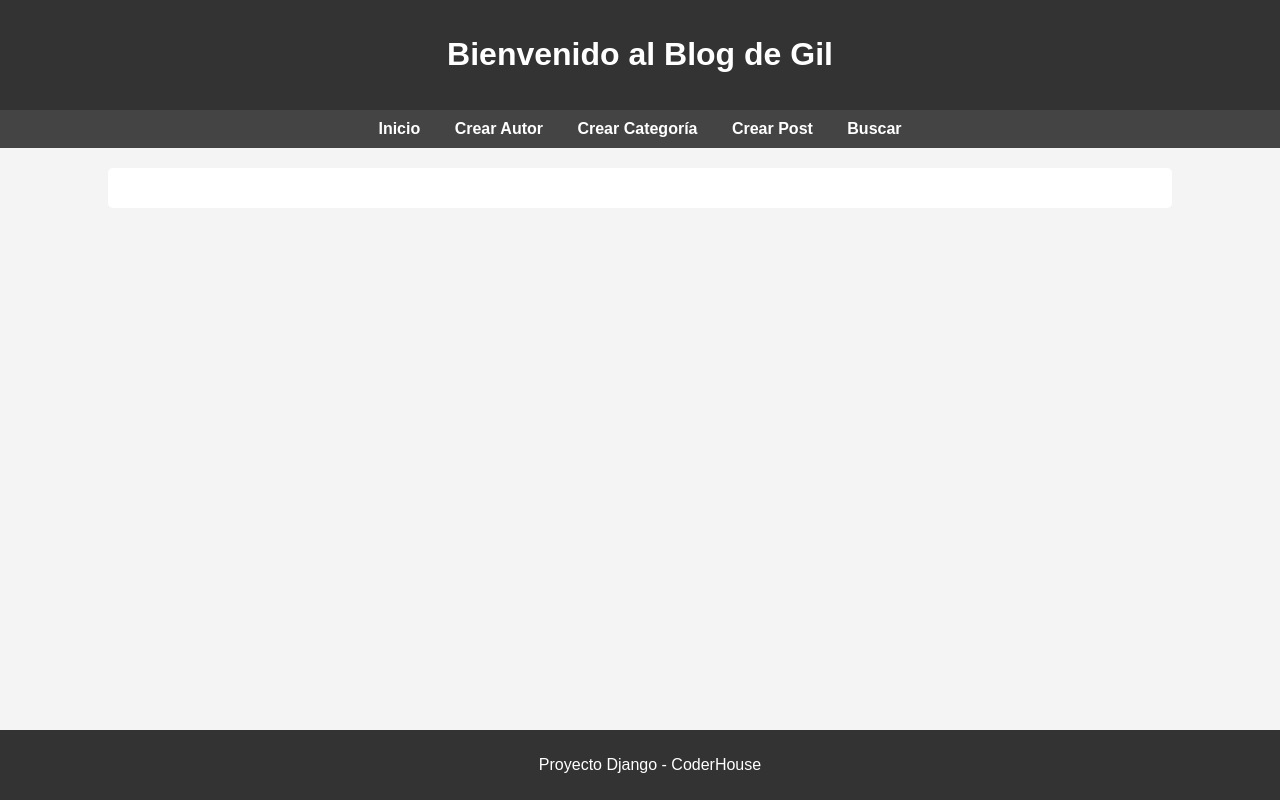
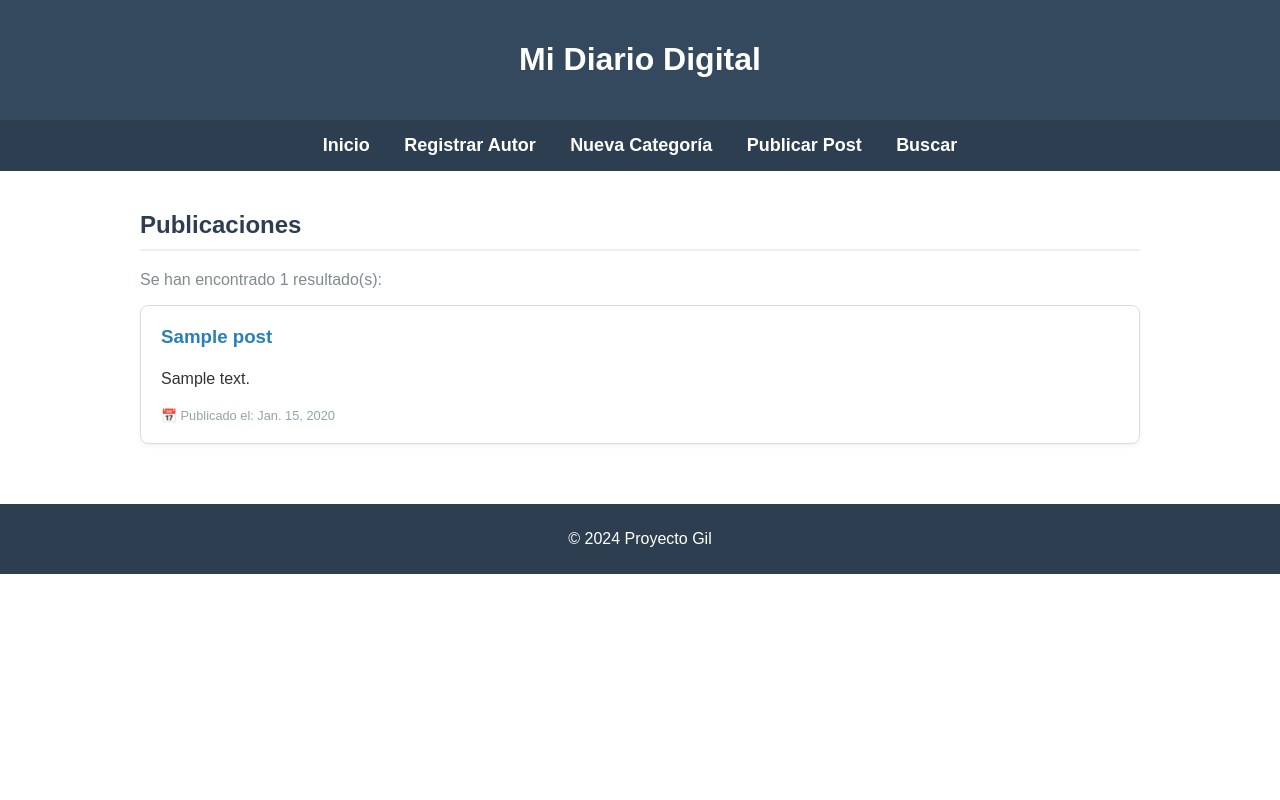
Before and after one commit to yohagil/TuPrimeraPaginaGil, a Django app: page / in a window 1280 px wide. Run offline with Django 5.2, Linux system fonts and the light colour scheme; tables that the repository leaves empty hold one stand-in row (values such as "Sample post").

Commit message:
Corrección final: Herencia y Búsqueda arregladas

```diff
--- a/TuPrimeraPaginaGil/urls.py
+++ b/TuPrimeraPaginaGil/urls.py
@@ -1,15 +1,8 @@
 from django.contrib import admin
-from django.urls import path
-from blog.views import index, crear_autor, crear_categoria, crear_post, buscar_post
+from django.urls import path, include
 
 urlpatterns = [
-    # Ruta de administración de Django (siempre incluida)
     path('admin/', admin.site.urls),
-
-    # Rutas del Blog:
-    path('', index, name='index'), # La página principal (la raíz del sitio)
-    path('crear_autor/', crear_autor, name='crear_autor'),
-    path('crear_categoria/', crear_categoria, name='crear_categoria'),
-    path('crear_post/', crear_post, name='crear_post'),
-    path('buscar_post/', buscar_post, name='buscar_post'),
+    # Esta línea es la "llave" que abre tu blog al entrar a http://127.0.0.1:8000/
+    path('', include('blog.urls')),
 ]
--- a/blog/templates/blog/base.html
+++ b/blog/templates/blog/base.html
@@ -2,42 +2,40 @@
 <html lang="es">
 <head>
     <meta charset="UTF-8">
-    <meta name="viewport" content="width=device-width, initial-scale=1.0">
     <title>{% block title %}Mi Blog Django{% endblock %}</title>
     <style>
-        body { font-family: Arial, sans-serif; margin: 0; padding: 0; background-color: #f4f4f4; }
-        header { background: #333; color: #fff; padding: 15px; text-align: center; }
-        nav { background: #444; padding: 10px; text-align: center; }
-        nav a { color: #fff; text-decoration: none; margin: 0 15px; font-weight: bold; }
-        nav a:hover { color: #ffcc00; }
-        .container { width: 80%; margin: 20px auto; background: #fff; padding: 20px; border-radius: 5px; }
-        footer { background: #333; color: #fff; text-align: center; padding: 10px; position: fixed; bottom: 0; width: 100%; }
-        .btn { background: #28a745; color: white; padding: 10px 15px; text-decoration: none; border-radius: 5px; border: none; cursor: pointer; }
-        table { width: 100%; margin-bottom: 20px; }
+        body { margin: 0; padding: 0; font-family: Arial, sans-serif; }
+        nav { background-color: #2c3e50; padding: 15px; text-align: center; }
+        nav a { color: white; margin: 0 15px; text-decoration: none; font-weight: bold; font-size: 18px; }
+        nav a:hover { color: #1abc9c; }
+        .container { padding: 20px; max-width: 1000px; margin: 0 auto; }
+        header { background: #34495e; color: white; padding: 20px; text-align: center; }
+        footer { background: #2c3e50; color: white; text-align: center; padding: 10px; margin-top: 20px; }
     </style>
 </head>
 <body>
 
     <header>
-        <h1>Bienvenido al Blog de Gil</h1>
+        <h1>Mi Diario Digital</h1>
     </header>
 
+    <!-- MENÚ FUERA DEL BLOQUE (VISIBLE SIEMPRE) -->
     <nav>
         <a href="{% url 'index' %}">Inicio</a>
-        <a href="{% url 'crear_autor' %}">Crear Autor</a>
-        <a href="{% url 'crear_categoria' %}">Crear Categoría</a>
-        <a href="{% url 'crear_post' %}">Crear Post</a>
+        <a href="{% url 'crear_autor' %}">Registrar Autor</a>
+        <a href="{% url 'crear_categoria' %}">Nueva Categoría</a>
+        <a href="{% url 'crear_post' %}">Publicar Post</a>
         <a href="{% url 'buscar_post' %}">Buscar</a>
     </nav>
 
     <div class="container">
+        <!-- AQUÍ CAMBIA EL CONTENIDO -->
         {% block contenido %}
         {% endblock %}
     </div>
 
-    <br><br><br>
     <footer>
-        <p>Proyecto Django - CoderHouse</p>
+        <p>&copy; 2024 Proyecto Gil</p>
     </footer>
 
 </body>
--- a/blog/templates/blog/index.html
+++ b/blog/templates/blog/index.html
@@ -1,11 +1,29 @@
-  {% extends "blog/base.html" %}
+{% extends 'blog/base.html' %}
 
+{% block title %}Inicio - Blog de Gil{% endblock %}
 
+{% block contenido %} <h2 style="color: #2c3e50; border-bottom: 2px solid #eee; padding-bottom: 10px;">Publicaciones</h2>
 
-{% block contenidoQueCambia %}
+{% if posts %}
+    <p style="color: #7f8c8d;">Se han encontrado {{ posts|length }} resultado(s):</p>
 
-    <h1>Bienvenido a mi Blog</h1>
-
-    <p>Selecciona una opción del menú de arriba.</p>
+    <div class="contenedor-posts">
+        {% for p in posts %}
+            <div style="background: white; border: 1px solid #ddd; padding: 20px; margin-bottom: 20px; border-radius: 8px; box-shadow: 0 2px 5px rgba(0,0,0,0.05);">
+                <h3 style="margin-top: 0; color: #2980b9;">{{ p.titulo }}</h3>
+                <p style="color: #333; line-height: 1.6;">{{ p.contenido }}</p>
+                <div style="font-size: 0.8em; color: #95a5a6; margin-top: 15px; display: flex; justify-content: space-between;">
+                    <span>📅 Publicado el: {{ p.fecha_publicacion }}</span>
+                </div>
+            </div>
+        {% endfor %}
+    </div>
+{% else %}
+    <div style="text-align: center; padding: 40px; background: #fdfdfe; border: 1px dashed #cbd5e0; border-radius: 8px;">
+        <p style="color: #718096; font-size: 1.1em;">No hay publicaciones para mostrar.</p>
+        <p style="color: #a0aec0;">Realiza una búsqueda o utiliza el botón de abajo para crear contenido.</p>
+        <a href="{% url 'crear_post' %}" class="btn" style="background-color: #38a169; margin-top: 15px;">Crear mi primer Post</a>
+    </div>
+{% endif %}
 
 {% endblock %}
--- /dev/null
+++ b/blog/urls.py
@@ -0,0 +1,16 @@
+from django.urls import path
+from . import views
+
+# Estas son las rutas específicas de tu aplicación de Blog
+urlpatterns = [
+    # Ruta para la página de inicio (donde se ven los posts)
+    path('', views.index, name='index'),
+
+    # Rutas para los formularios de creación
+    path('crear-autor/', views.crear_autor, name='crear_autor'),
+    path('crear-categoria/', views.crear_categoria, name='crear_categoria'),
+    path('crear-post/', views.crear_post, name='crear_post'),
+
+    # Ruta para el formulario de búsqueda
+    path('buscar-post/', views.buscar_post, name='buscar_post'),
+]
```
Also changed, not shown: blog/templates/blog/buscar_post.html (+10 -3 lines), blog/templates/blog/crear_autor.html (+13 -9 lines), blog/templates/blog/crear_categoria.html (+13 -8 lines), blog/templates/blog/crear_post.html (+13 -7 lines).
